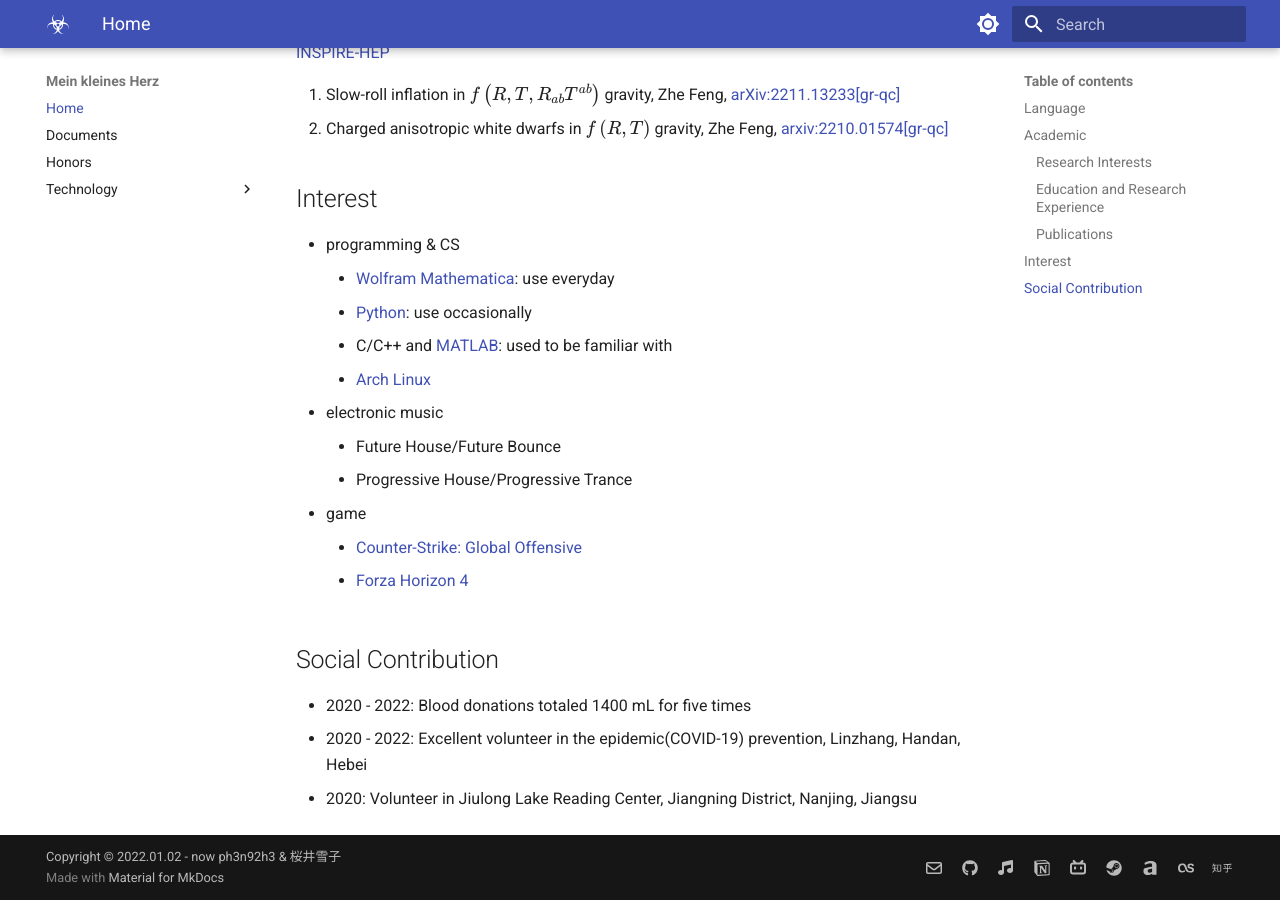
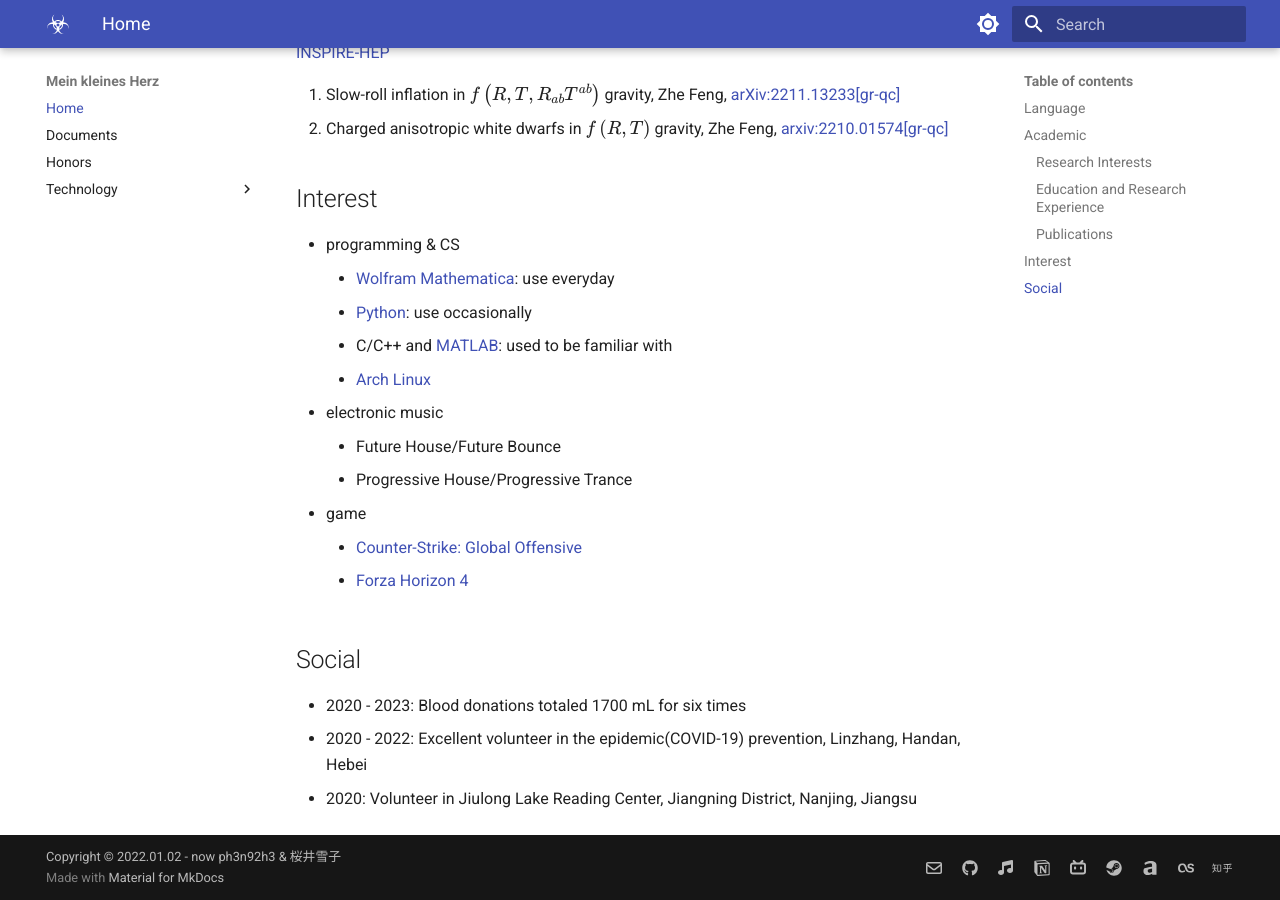
Before and after one commit to ph3n92h3/ph3n92h3.github.io, an MkDocs documentation site: the page built from docs/index.md, in a window 1280 px wide and 900 px high, scrolled down 1564 px. Built offline with MkDocs 1.6.1 and Material for MkDocs 9.7.7, drawn with Linux system fonts in a browser that asks for light colours.

Commit message:
更新高数比赛和献血

```diff
--- a/docs/index.md
+++ b/docs/index.md
@@ -59,8 +59,8 @@
     - [Counter-Strike: Global Offensive](https://www.counter-strike.net/)
     - [Forza Horizon 4](https://forza.net/horizon/)
 
-## Social Contribution
+## Social
 
-- 2020 - 2022: Blood donations totaled 1400 mL for five times
+- 2020 - 2023: Blood donations totaled 1700 mL for six times
 - 2020 - 2022: Excellent volunteer in the epidemic(COVID-19) prevention, Linzhang, Handan, Hebei
 - 2020: Volunteer in Jiulong Lake Reading Center, Jiangning District, Nanjing, Jiangsu
```
Also changed, not shown: docs/Honors.md (+1 -0 lines), 2 other files.
